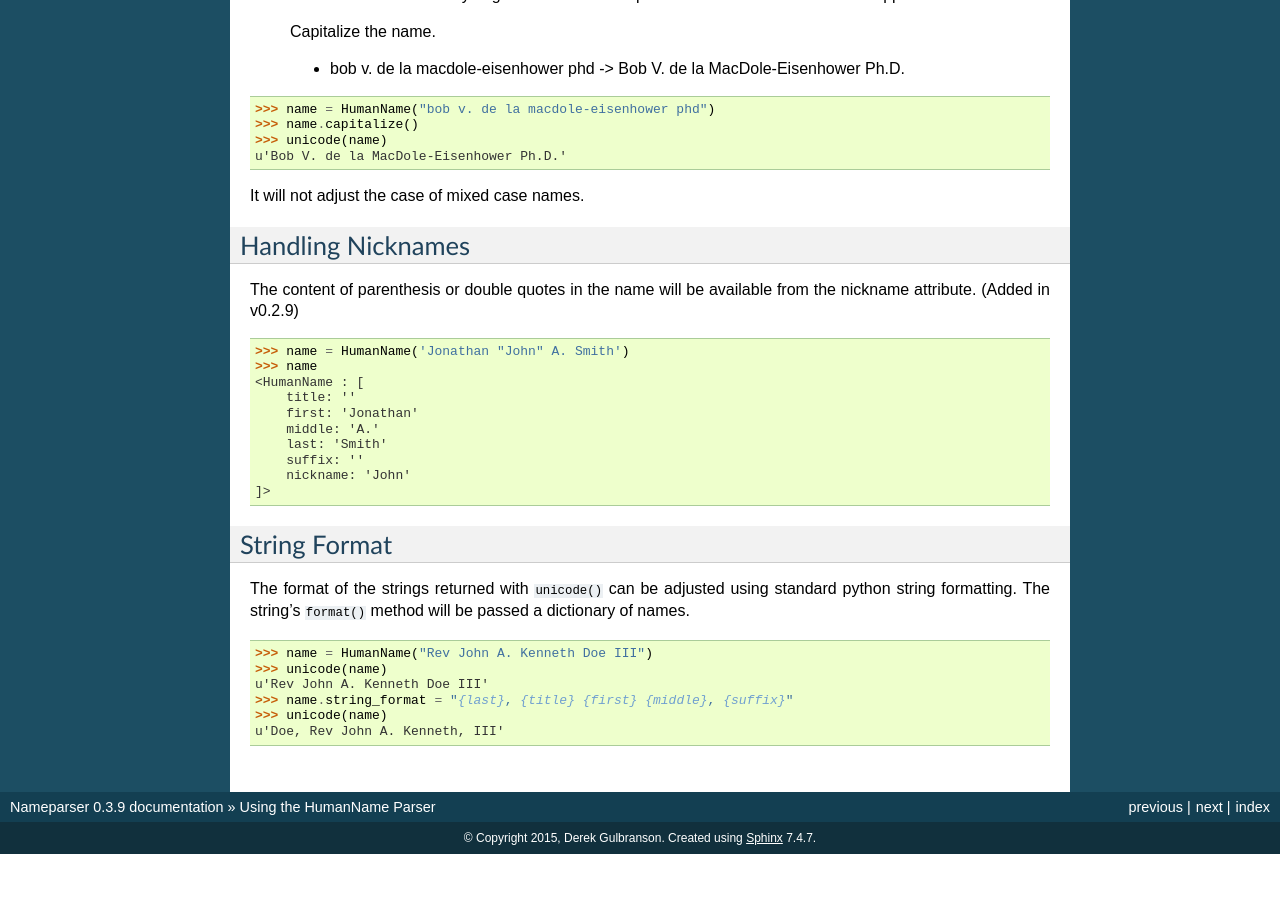
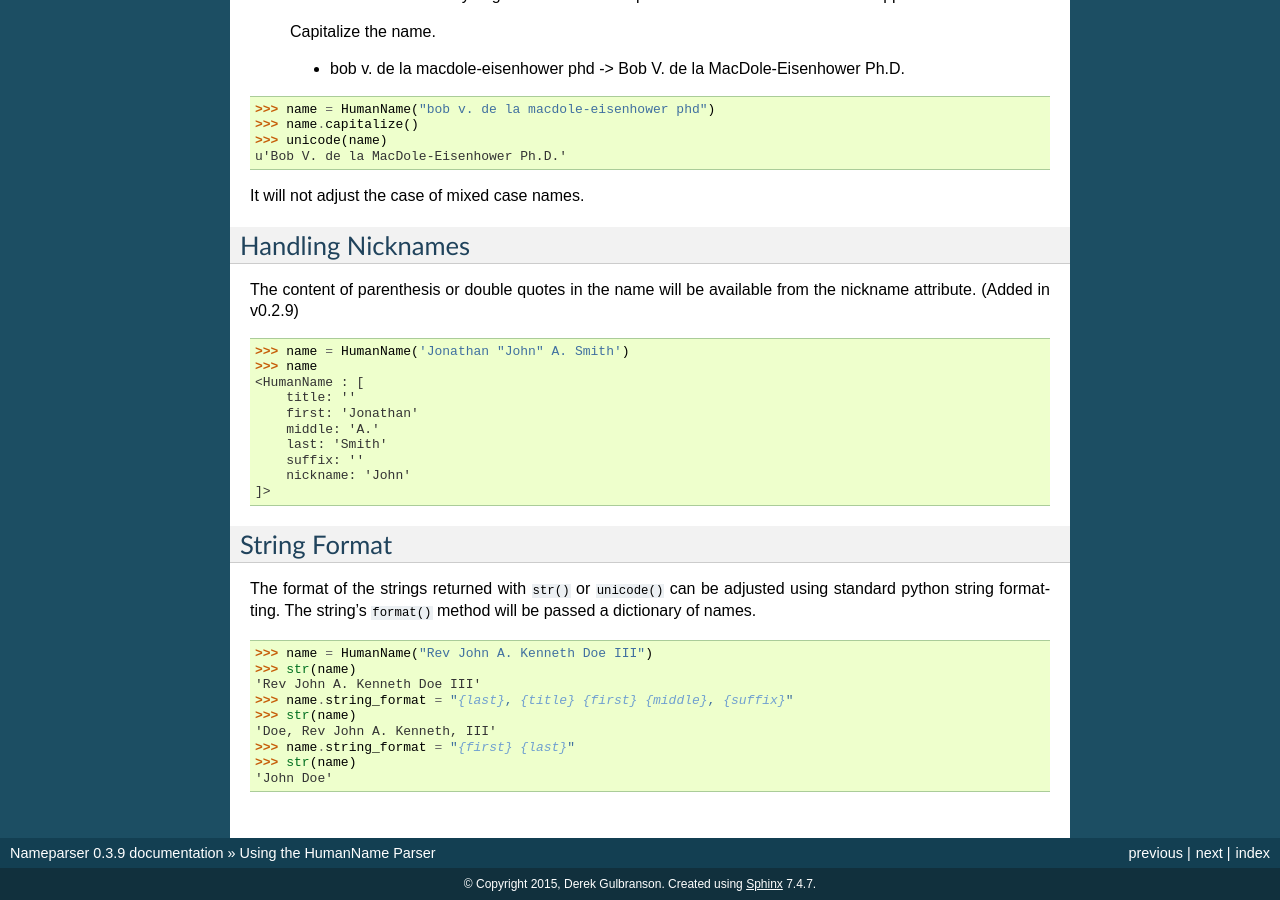
Before and after one commit to derek73/python-nameparser, a Sphinx documentation site: the page built from docs/usage.rst, in a window 1280 px wide and 900 px high, scrolled down 1231 px. Built offline with Sphinx 7.4.7, drawn with Linux system fonts in a browser that asks for light colours; pages that are not in the unit, such as notebooks, are missing from menus; before the commit the page ends 2085 px from its top, so only the background shows below that.

Commit message:
update docs

```diff
--- a/docs/usage.rst
+++ b/docs/usage.rst
@@ -117,15 +117,18 @@ available from the nickname attribute. (Added in v0.2.9)
 String Format
 -------------
 
-The format of the strings returned with ``unicode()`` can be adjusted
+The format of the strings returned with ``str()`` or ``unicode()`` can be adjusted
 using standard python string formatting. The string's ``format()``
 method will be passed a dictionary of names.
 
 .. doctest:: string format
 
     >>> name = HumanName("Rev John A. Kenneth Doe III")
-    >>> unicode(name)
-    u'Rev John A. Kenneth Doe III'
+    >>> str(name)
+    'Rev John A. Kenneth Doe III'
     >>> name.string_format = "{last}, {title} {first} {middle}, {suffix}"
-    >>> unicode(name)
-    u'Doe, Rev John A. Kenneth, III'
+    >>> str(name)
+    'Doe, Rev John A. Kenneth, III'
+    >>> name.string_format = "{first} {last}"
+    >>> str(name)
+    'John Doe'
```
Also changed, not shown: README.rst (+17 -12 lines), 1 other file.
